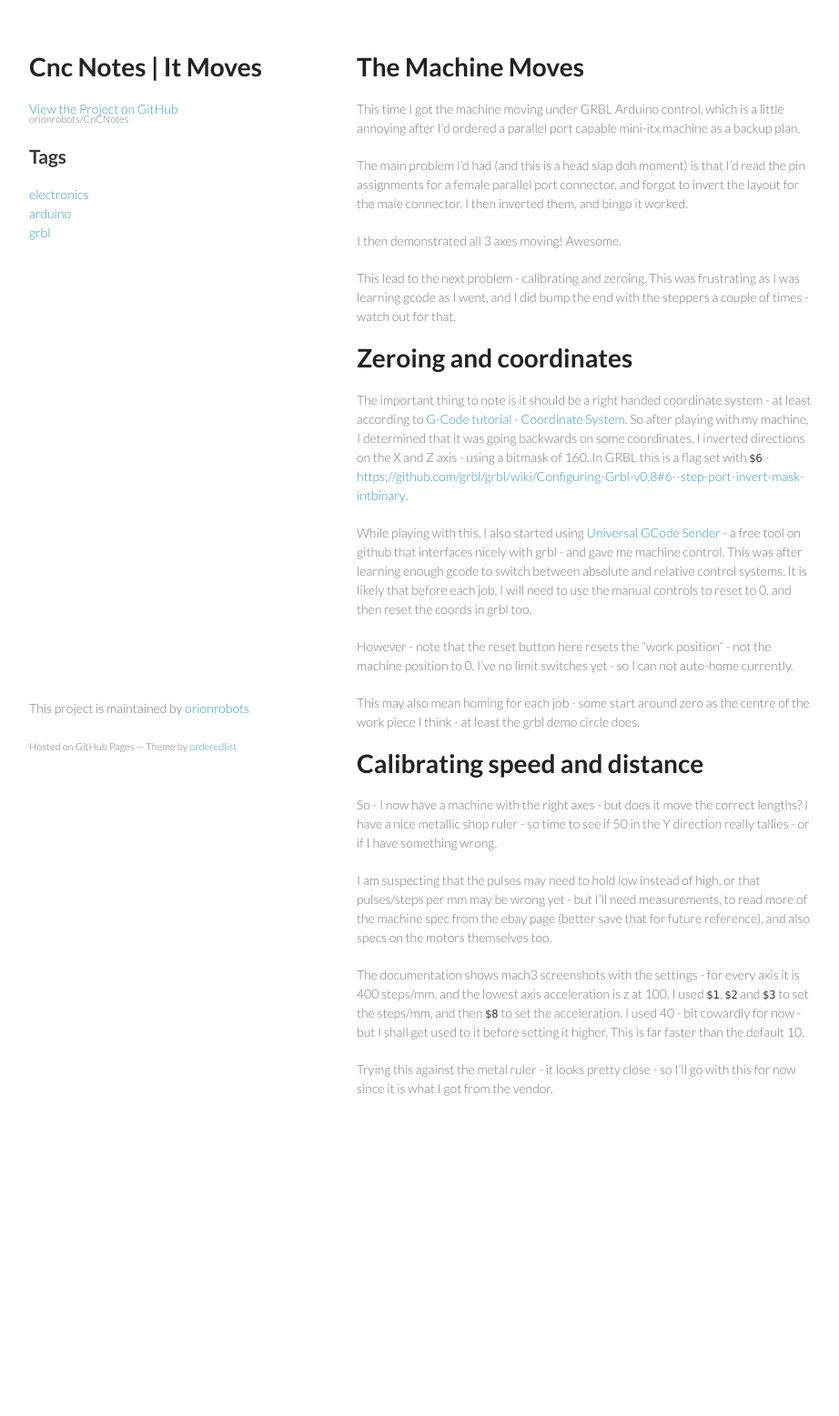
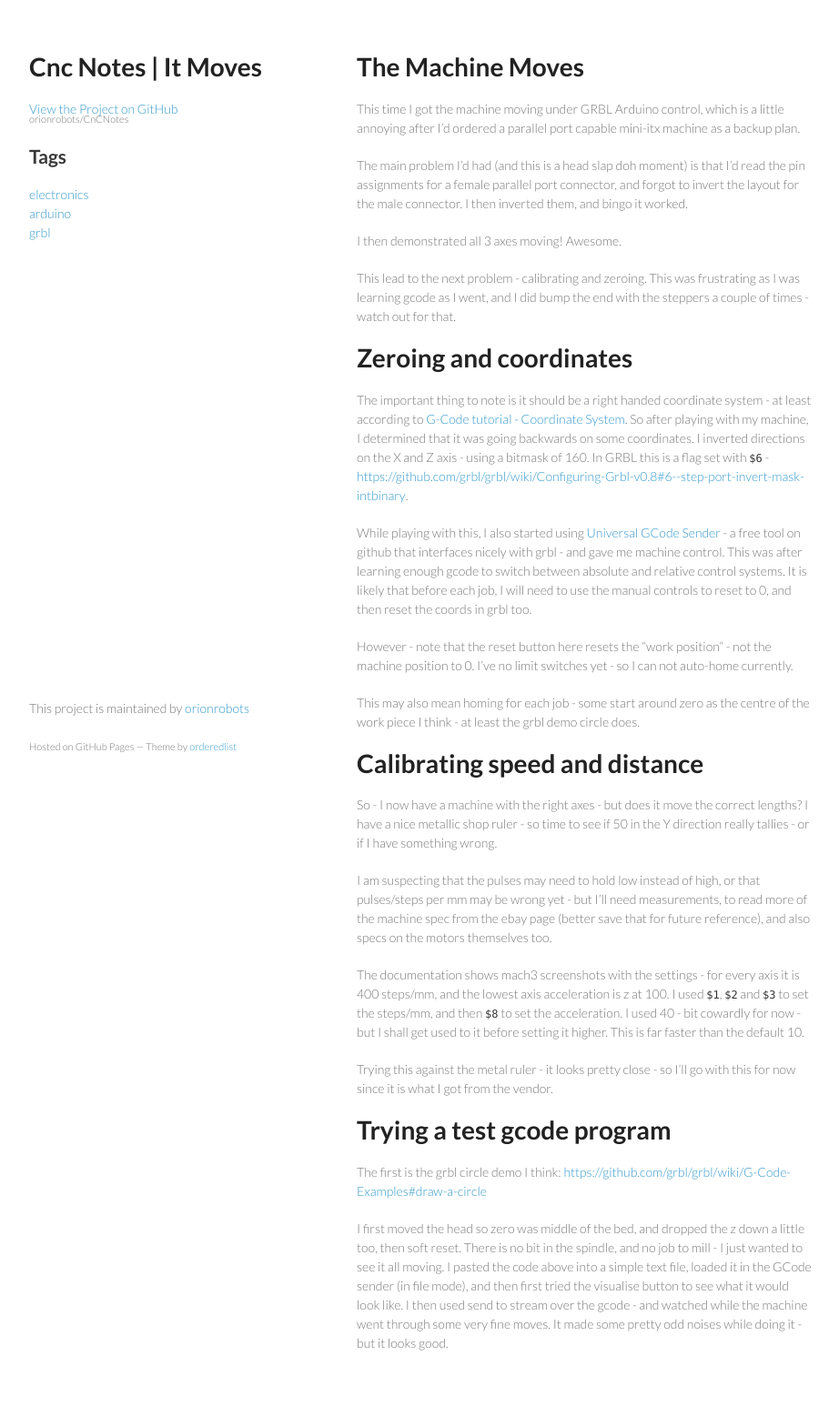
Before and after one commit to orionrobots/CnCNotes, a Jekyll site: the page built from _posts/2014-02-06-it-moves.md, in a window 1280 px wide. Shown: the whole page at 91% size, without its empty margins (178-1100 px from the left). Built offline with Jekyll 4.4.1, drawn with Linux system fonts in a browser that asks for light colours; before the commit the page ends 1277 px from its top, so only the background shows below that.

Commit message:
Next chunk

````diff
--- a/_posts/2014-02-06-it-moves.md
+++ b/_posts/2014-02-06-it-moves.md
@@ -32,3 +32,10 @@ I am suspecting that the pulses may need to hold low instead of high, or that pu
 The documentation shows mach3 screenshots with the settings - for every axis it is 400 steps/mm, and the lowest axis acceleration is z at 100. I used ```$1```, ```$2``` and ```$3``` to set the steps/mm, and then ```$8``` to set the acceleration. I used 40 - bit cowardly for now - but I shall get used to it before setting it higher. This is far faster than the default 10.
 
 Trying this against the metal ruler - it looks pretty close - so I'll go with this for now since it is what I got from the vendor.
+
+# Trying a test gcode program
+
+The first is the grbl circle demo I think:
+<https://github.com/grbl/grbl/wiki/G-Code-Examples#draw-a-circle>
+
+I first moved the head so zero was middle of the bed, and dropped the z down a little too, then soft reset. There is no bit in the spindle, and no job to mill - I just wanted to see it all moving. I pasted the code above into a simple text file, loaded it in the GCode sender (in file mode), and then first tried the visualise button to see what it would look like. I then used send to stream over the gcode - and watched while the machine went through some very fine moves. It made some pretty odd noises while doing it - but it looks good.
````
